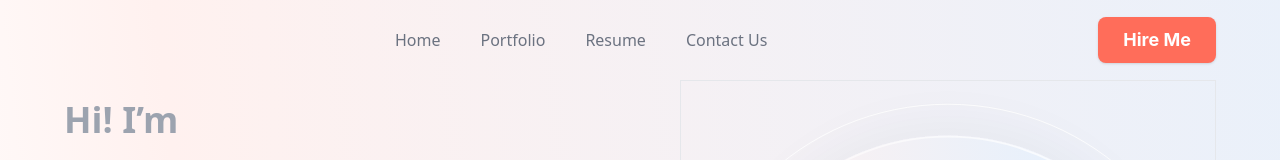
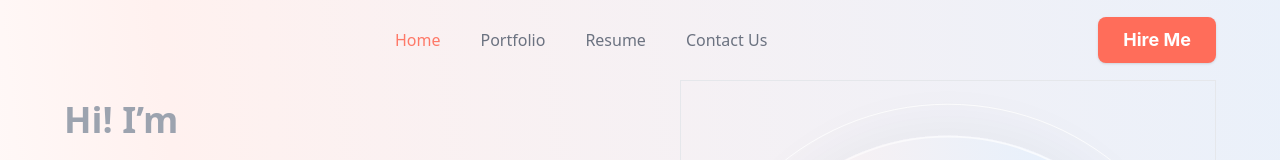
Before and after one commit to maziz12808/portfolio, a Next.js app: page / in a window 1280 px wide. Shown: the top 160 px of the page. Built offline with nearby package versions, Linux system fonts and the light colour scheme.

Commit message:
active menu color featured added

```diff
--- a/components/shared/layout/index.jsx
+++ b/components/shared/layout/index.jsx
@@ -43,11 +43,14 @@ const Layout = ({children,header,headerbg=null})=>{
                                         <li className={`
                                                 hover:cursor-pointer py-7 text-gray-500 hover:text-[#FE7968]
                                                 text-lg" key={menuIndex
-                                                ${pathname === '/' ? "text-gray-500" : "text-gray-300"}
                                             `}
                                             key={menuIndex}
                                         >
-                                            <Link href={menuItem.href}>{menuItem.label}</Link>
+                                            <Link href={menuItem.href} legacyBehavior>
+                                                <a className={`${pathname === menuItem.href && "text-[#FE7968]"}`}>
+                                                    {menuItem.label}
+                                                </a>
+                                            </Link>
                                         </li>
                                     ))
                                 }
```
